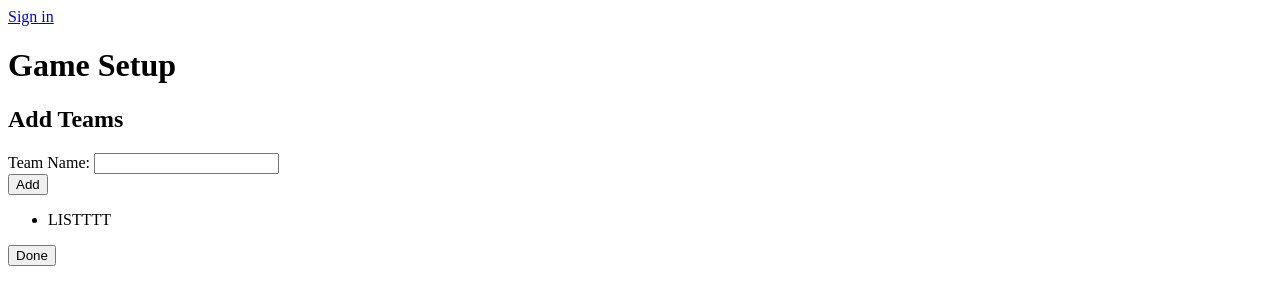
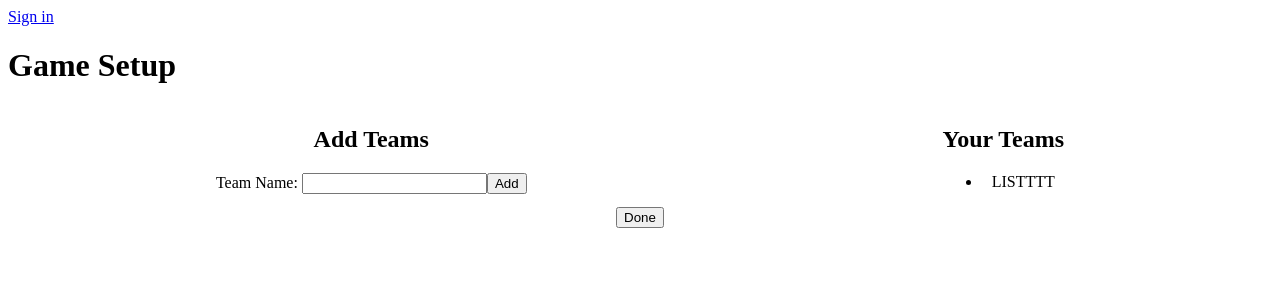
Before and after one commit to teamupcube/jeopardy_for_teachers_app, a Vue app in the folder app/: page /play/team-names in a window 1280 px wide. Shown: the top 304 px of the page. Built offline with nearby package versions, Linux system fonts and the light colour scheme.

Commit message:
Add css flexbox for AddTeamNames

```diff
--- a/app/src/components/AddTeamNames.vue
+++ b/app/src/components/AddTeamNames.vue
@@ -1,15 +1,23 @@
 <template>
+  <div class="teams">
+    <form>
+      <div class="team-list">
+
         <div>
           <h2>Add Teams</h2>
-    <form>
           <label>
             Team Name: <input type="text">
           </label>
-      <div class="team-list">
           <button @click="handleAddTeam">Add</button>
+        </div>
+
+        <div>
+          <h2>Your Teams</h2>
           <ul>
             <li>LISTTTT</li>
           </ul>
+        </div>
+
       </div>
       <button @click="handleNext">Done</button>
     </form>
@@ -30,6 +38,15 @@ export default {
 };
 </script>
 
-<style>
+<style scoped>
+
+.team-list {
+  display: flex;
+  justify-content: space-around;
+}
+
+.teams {
+  text-align: center;
+}
 
 </style>
```
Lines whose indentation alone changed are shown as unchanged.
